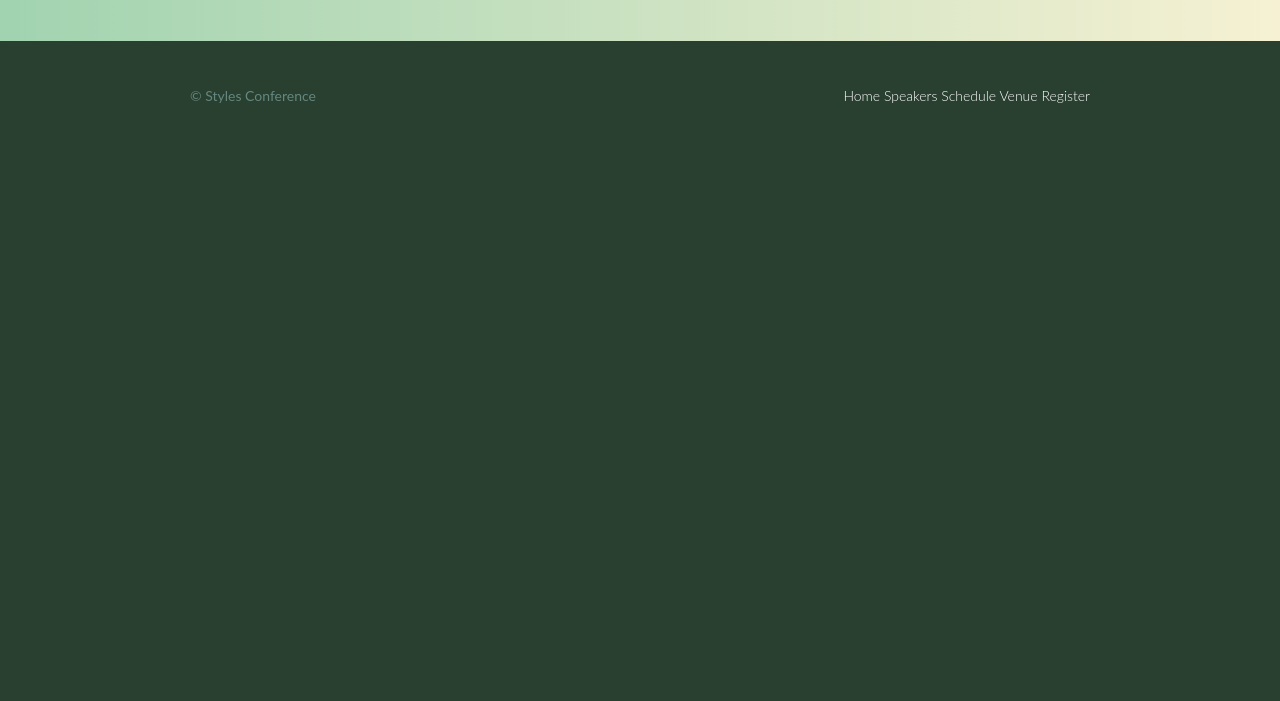
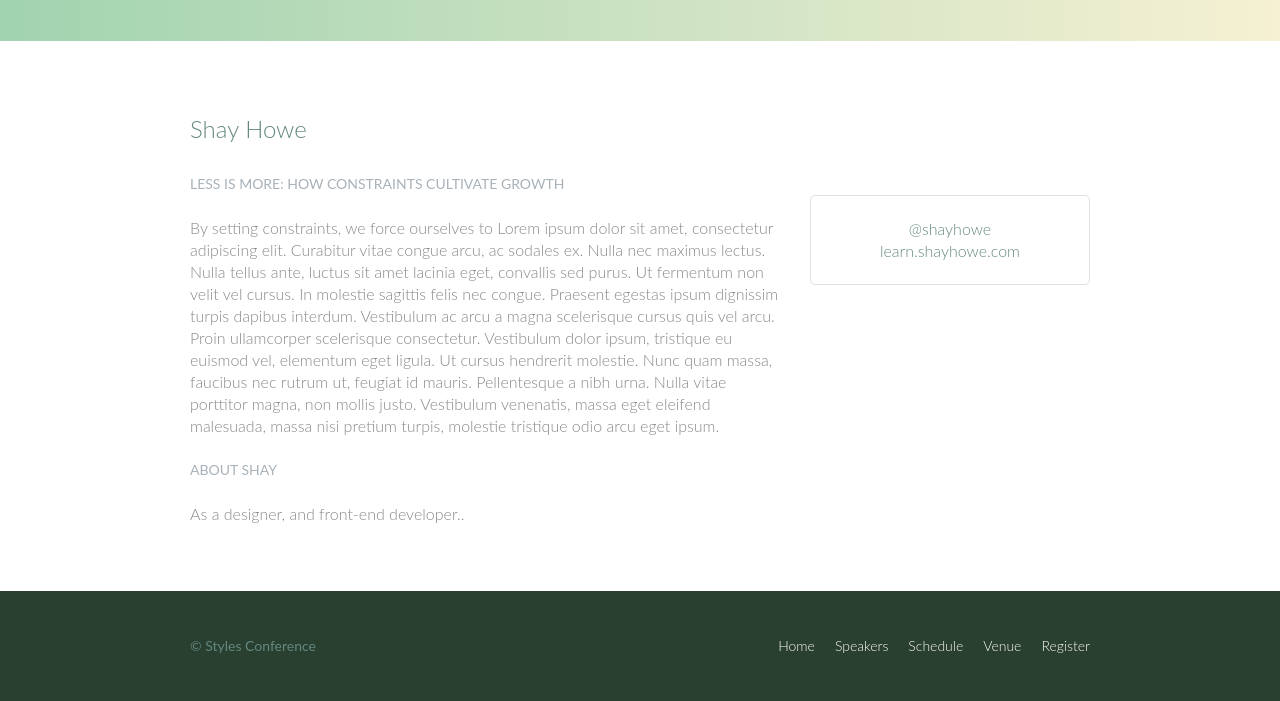
Before and after one commit to ddmaness/notes-learn-to-code-html-css, a plain HTML site: page speakers.html in a window 1280 px wide. Shown: the part 355-1056 px from the top of the page. Before the commit the page ends 800 px from the top, so only its background shows below. Drawn offline with Linux system fonts and the light colour scheme.

Commit message:
Complete example code for lesson 8

```diff
--- a/assets/stylesheets/main.css
+++ b/assets/stylesheets/main.css
@@ -256,6 +256,26 @@ Home
 }
 
 /*
+==========================================
+
+Speakers
+
+==========================================
+*/
+
+.speaker-info {
+	border: 1px solid #dfe2e5;
+	border-radius: 5px;
+	margin-top: 88px;
+	padding: 22px 0;
+	text-align: center;
+}
+
+.speaker {
+	margin-bottom: 44px;
+}
+
+/*
 =========================================
 
 Primary Header
@@ -318,3 +338,13 @@ Navigation
 .nav {
 	text-align: right;
 }
+
+.nav li{
+	display: inline-block;
+	margin: 0 10px;
+	vertical-align: top;
+}
+
+.nav li:last-child{
+	margin-right:0;
+}
--- a/speakers.html
+++ b/speakers.html
@@ -16,11 +16,13 @@
             </section>
             <h3 class='tagline'>August 24&ndash;26 &mdash; Chicago, IL</h3>
             <nav class='nav primary-nav'>
-                <a href = 'index.html'>Home</a>
-                <a href = 'speakers.html'>Speakers</a>
-                <a href = 'schedule.html'>Schedule</a>
-                <a href = 'venue.html'>Venue</a>
-                <a href = 'register.html'>Register</a>
+                <ul>
+                    <li><a href = 'index.html'>Home</a></li><!--
+                    --><li><a href = 'speakers.html'>Speakers</a></li><!--
+                    --><li><a href = 'schedule.html'>Schedule</a></li><!--
+                    --><li><a href = 'venue.html'>Venue</a></li><!--
+                    --><li><a href = 'register.html'>Register</a></li>
+                </ul>
             </nav>
         </header>
 
@@ -31,14 +33,42 @@
             </div>
         </section>
 
+        <section class = 'row'>
+            <div class = 'grid'>
+                <section id = 'shay-howe'>
+                    <div class = 'col-2-3'>
+                        <h2>Shay Howe</h2>
+                        <h5>Less is More: How Constraints Cultivate Growth</h5>
+
+                        <p>By setting constraints, we force ourselves to Lorem ipsum dolor sit amet, consectetur adipiscing elit. Curabitur vitae congue arcu, ac sodales ex. Nulla nec maximus lectus. Nulla tellus ante, luctus sit amet lacinia eget, convallis sed purus. Ut fermentum non velit vel cursus. In molestie sagittis felis nec congue. Praesent egestas ipsum dignissim turpis dapibus interdum. Vestibulum ac arcu a magna scelerisque cursus quis vel arcu. Proin ullamcorper scelerisque consectetur. Vestibulum dolor ipsum, tristique eu euismod vel, elementum eget ligula. Ut cursus hendrerit molestie. Nunc quam massa, faucibus nec rutrum ut, feugiat id mauris. Pellentesque a nibh urna. Nulla vitae porttitor magna, non mollis justo. Vestibulum venenatis, massa eget eleifend malesuada, massa nisi pretium turpis, molestie tristique odio arcu eget ipsum.</p>
+
+                        <h5>About Shay</h5>
+
+                        <p>As a designer, and front-end developer..</p>
+                    </div><!--
+                    --><aside class = 'col-1-3'>
+                        <div class = 'speaker-info'>
+                            <ul>
+                                <li><a href="https://twitter.com/shayhowe">@shayhowe</a></li>
+                                <li><a href="http://learn.shayhowe.com/">learn.shayhowe.com</a></li>
+                            </ul>
+                        </div>
+                    </aside>
+                </section>
+
+            </div>
+        </section>
+
         <footer class='primary-footer container group'>
             <small>&copy; Styles Conference</small>
             <nav class = 'nav'>
-                <a href = 'index.html'>Home</a>
-                <a href = 'speakers.html'>Speakers</a>
-                <a href = 'schedule.html'>Schedule</a>
-                <a href = 'venue.html'>Venue</a>
-                <a href = 'register.html'>Register</a>
+                <ul>
+                    <li><a href = 'index.html'>Home</a></li><!--
+                    --><li><a href = 'speakers.html'>Speakers</a></li><!--
+                    --><li><a href = 'schedule.html'>Schedule</a></li><!--
+                    --><li><a href = 'venue.html'>Venue</a></li><!--
+                    --><li><a href = 'register.html'>Register</a></li>
+                </ul>
             </nav>
         </footer>
     </body>
```
Also changed, not shown: index.html (+14 -10 lines), register.html (+14 -10 lines), schedule.html (+14 -10 lines), venue.html (+14 -10 lines).
